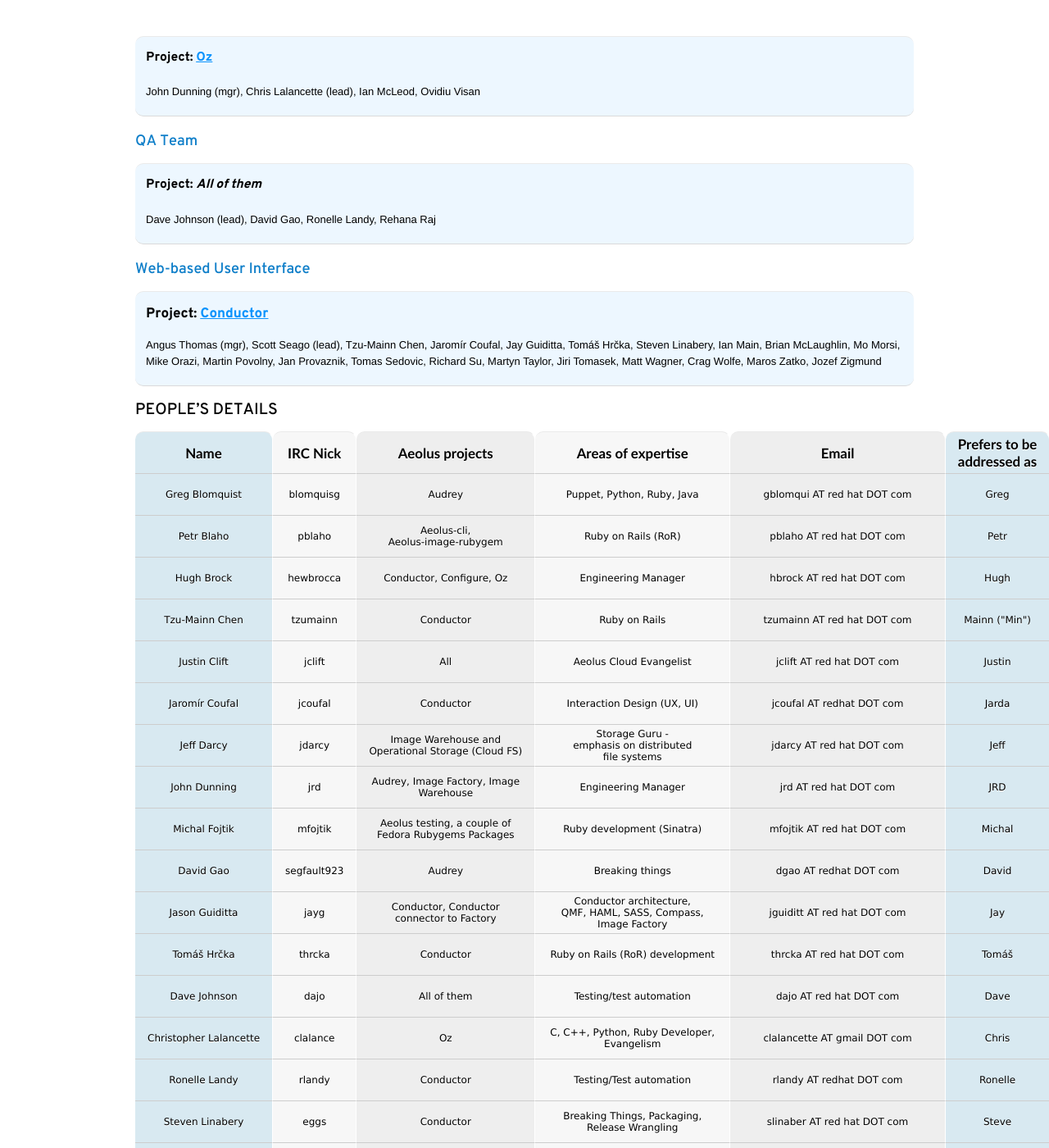
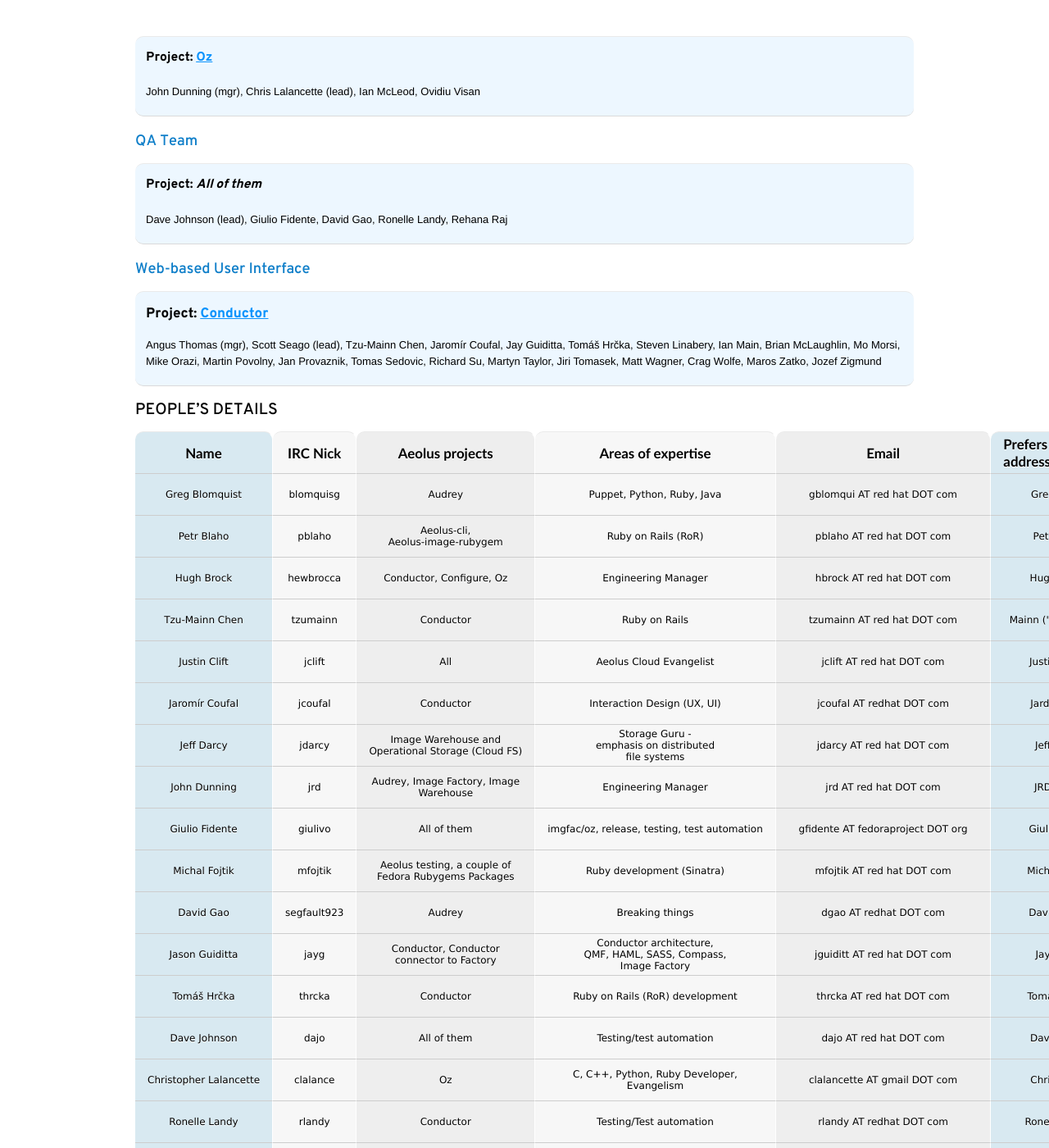
Before and after one commit to aeolusproject/aeolusproject.github.com, a Jekyll site: the page built from aeolus_team.md, in a window 1280 px wide and 1400 px high, scrolled down 1316 px. Shown: the whole window at 82% size. Built offline with Jekyll 4.4.1, drawn with Linux system fonts in a browser that asks for light colours; nearby versions of some CDN libraries; comment, search, counter and statistics services are not loaded.

Commit message:
adds Giulio to team members in aeolus_team

```diff
--- a/aeolus_team.md
+++ b/aeolus_team.md
@@ -91,7 +91,7 @@
 <div class="section-grouping">
 #### Project: *All of them*
 
-Dave Johnson (lead), David Gao, Ronelle Landy, Rehana Raj
+Dave Johnson (lead), Giulio Fidente, David Gao, Ronelle Landy, Rehana Raj
 </div>
 
 ## Web-based User Interface
@@ -232,6 +232,20 @@
       <td>JRD</td>
       <td>&nbsp;</td>
       <td>&nbsp;</td>
+    </tr>
+    <tr id='giulivo'>
+      <td>Giulio Fidente</td>
+      <td>giulivo</td>
+      <td>All of them</td>
+      <td>imgfac/oz, release, testing, test automation</td>
+      <td>gfidente AT fedoraproject DOT org</td>
+      <td>Giulio</td>
+      <td>
+        <a href='http://giulivo.blogspot.com'>Link</a>
+      </td>
+      <td>
+        <a href='http://identi.ca/giulivo'>Link</a>
+      </td>
     </tr>
     <tr id='mfojtik'>
       <td>Michal Fojtik</td>
```
